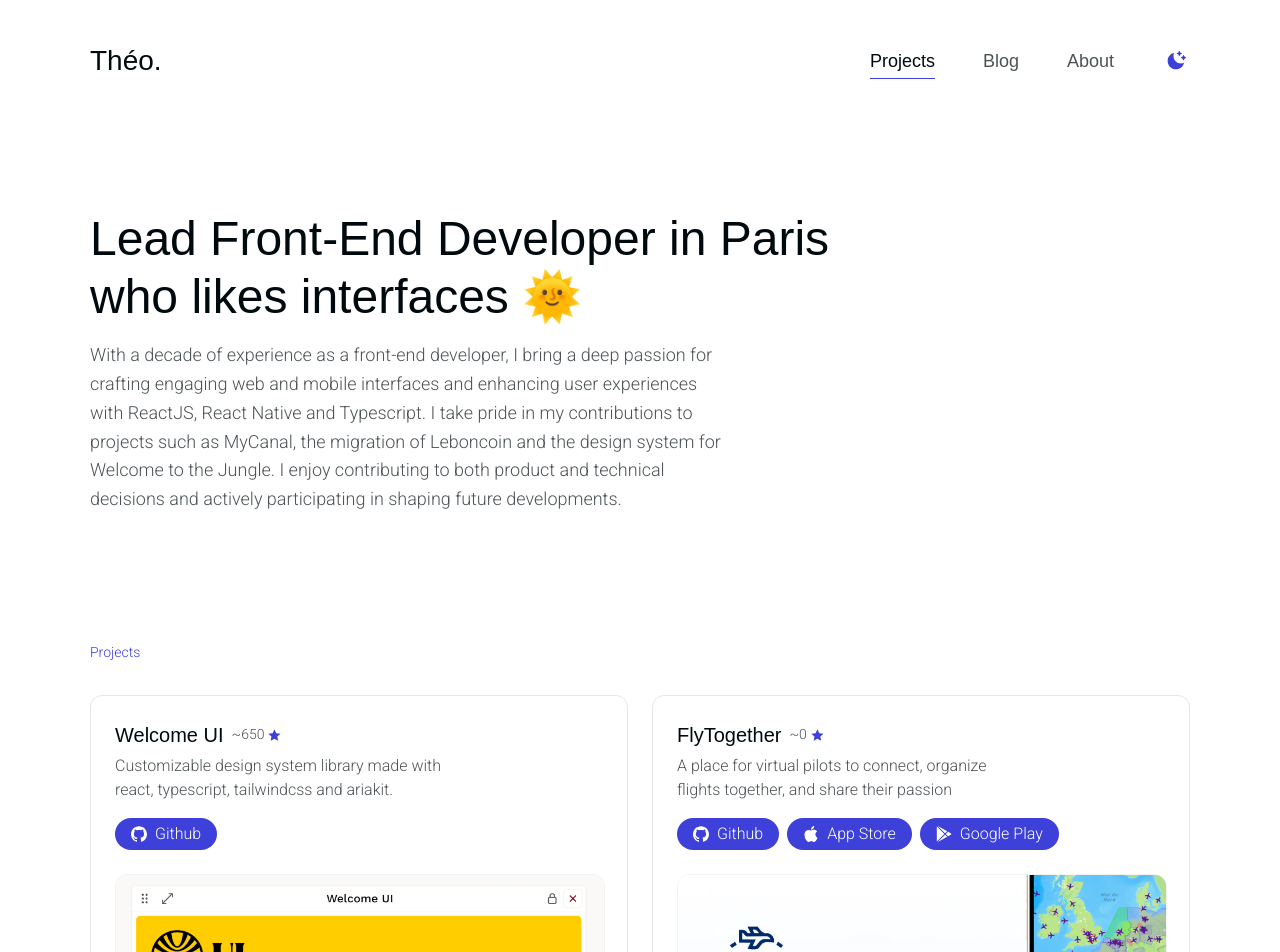
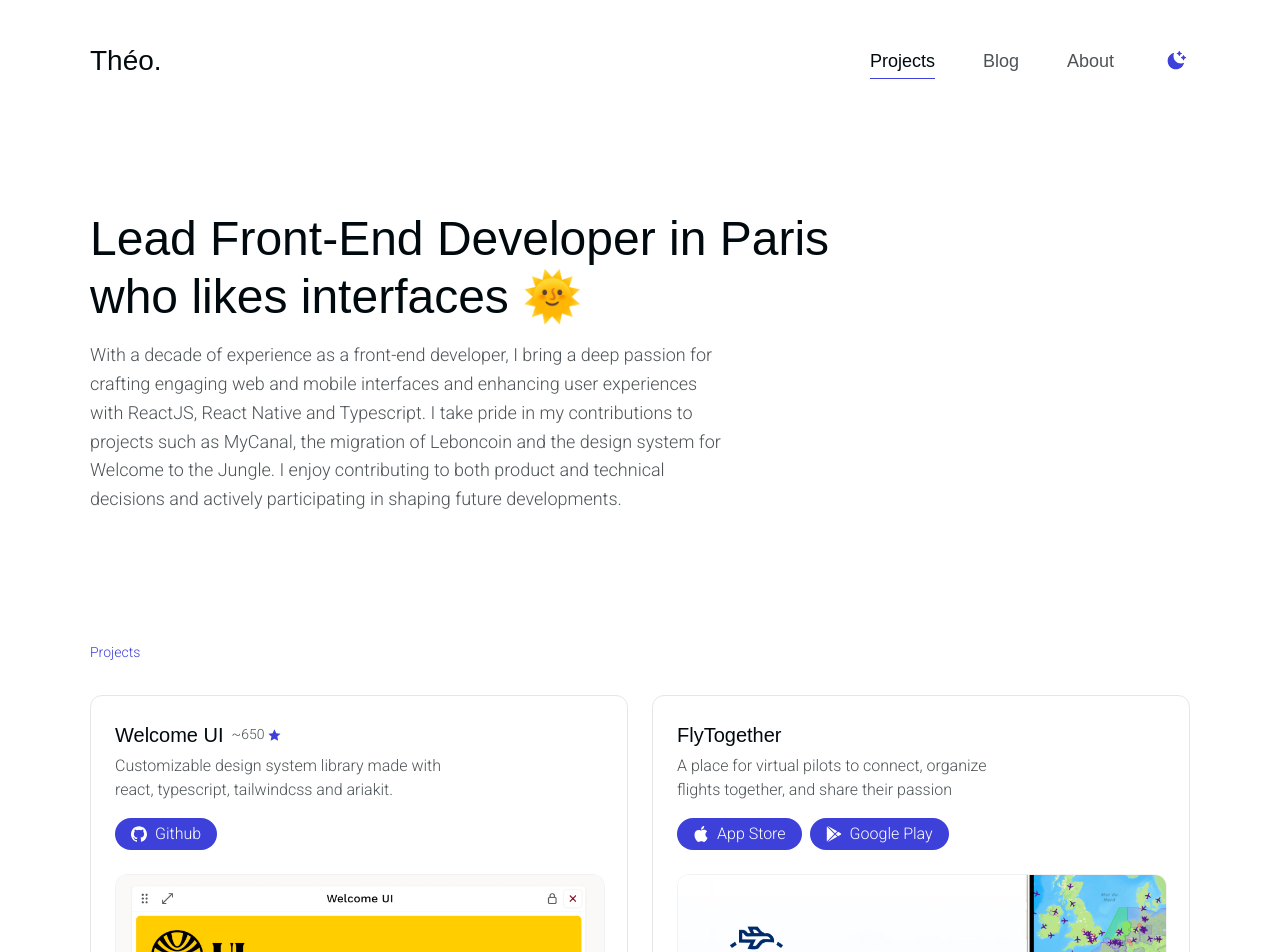
Before and after one commit to theo-mesnil/theomesnil.com, a Next.js app: page / in a window 1280 px wide. Shown: the top 952 px of the page. Built offline with nearby package versions, Linux system fonts and the light colour scheme; a web font is replaced by a local one.

Commit message:
feat: remove github on FlyTogether (#162)

```diff
--- a/app/Project.tsx
+++ b/app/Project.tsx
@@ -9,11 +9,11 @@
 export type ProjectProps = {
   appleStore?: string
   description: string
-  github: string
+  github?: string
   googlePlay?: string
   image: ImageProps['src']
   name: string
-  stars: string
+  stars?: string
 }
 
 export default function Project({
@@ -29,18 +29,22 @@
     <article className={styles.project}>
       <div className={styles.title}>
         <Text variant="h3">{name}</Text>
+        {stars && (
           <Text className={styles.stars} variant="xs">
             {stars}
             <RiStarFill className={styles.icon} />
           </Text>
+        )}
       </div>
       <Text className={styles.description} variant="sm">
         {description}
       </Text>
       <div className={styles.buttons}>
+        {github && (
           <Button href={`https://www.github.com/${github}`} icon={SiGithub}>
             Github
           </Button>
+        )}
         {appleStore && (
           <Button href={`https://apps.apple.com/us/app/${appleStore}`} icon={SiApple}>
             App Store
--- a/app/page.tsx
+++ b/app/page.tsx
@@ -20,11 +20,9 @@
     appleStore: 'flytogether-ivao-companion/id6761731133',
     description:
       'A place for virtual pilots to connect, organize flights together, and share their passion',
-    github: 'theo-mesnil/FlyTogether',
     googlePlay: 'com.theomesnil.FlyTogether',
     image: flyTogetherImage,
     name: 'FlyTogether',
-    stars: '~0',
   },
   {
     description: 'WhatToWatch is the simplest and fastest way to discover movies and series',
```
Lines whose indentation alone changed are shown as unchanged.
